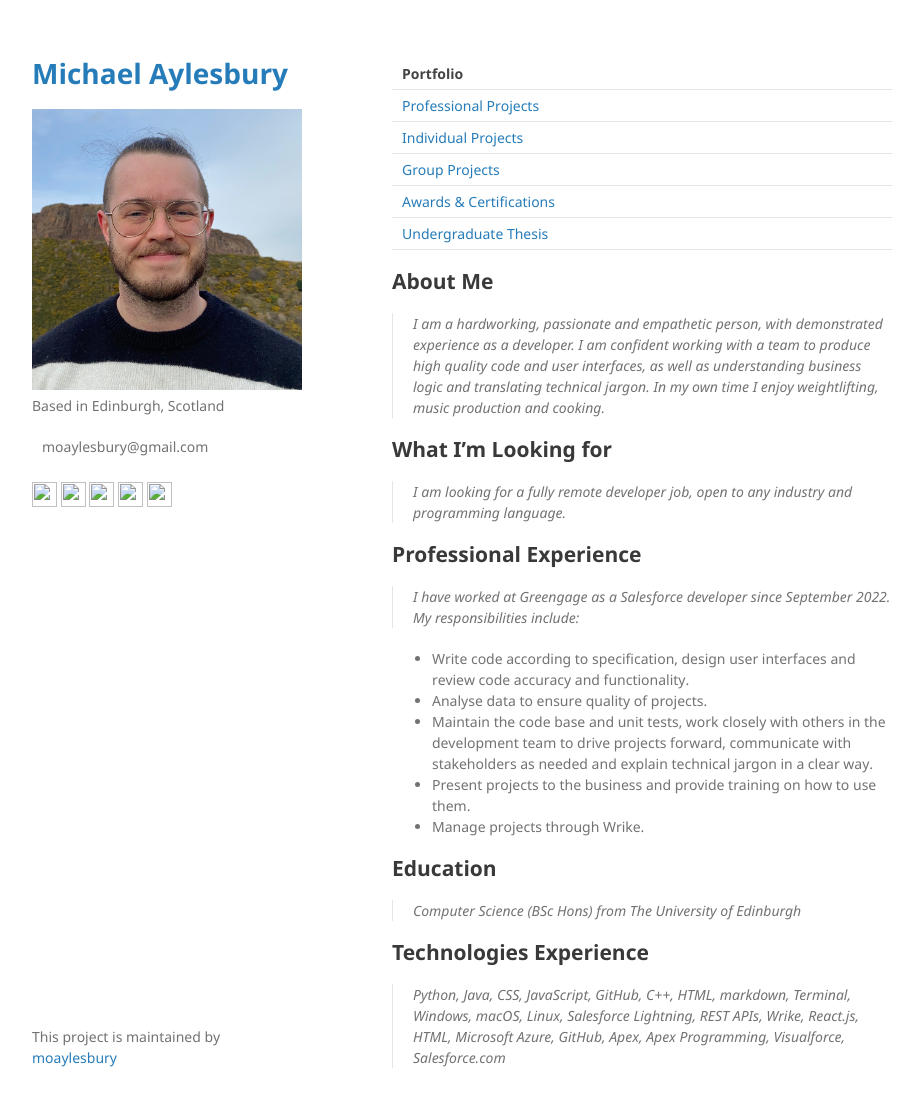
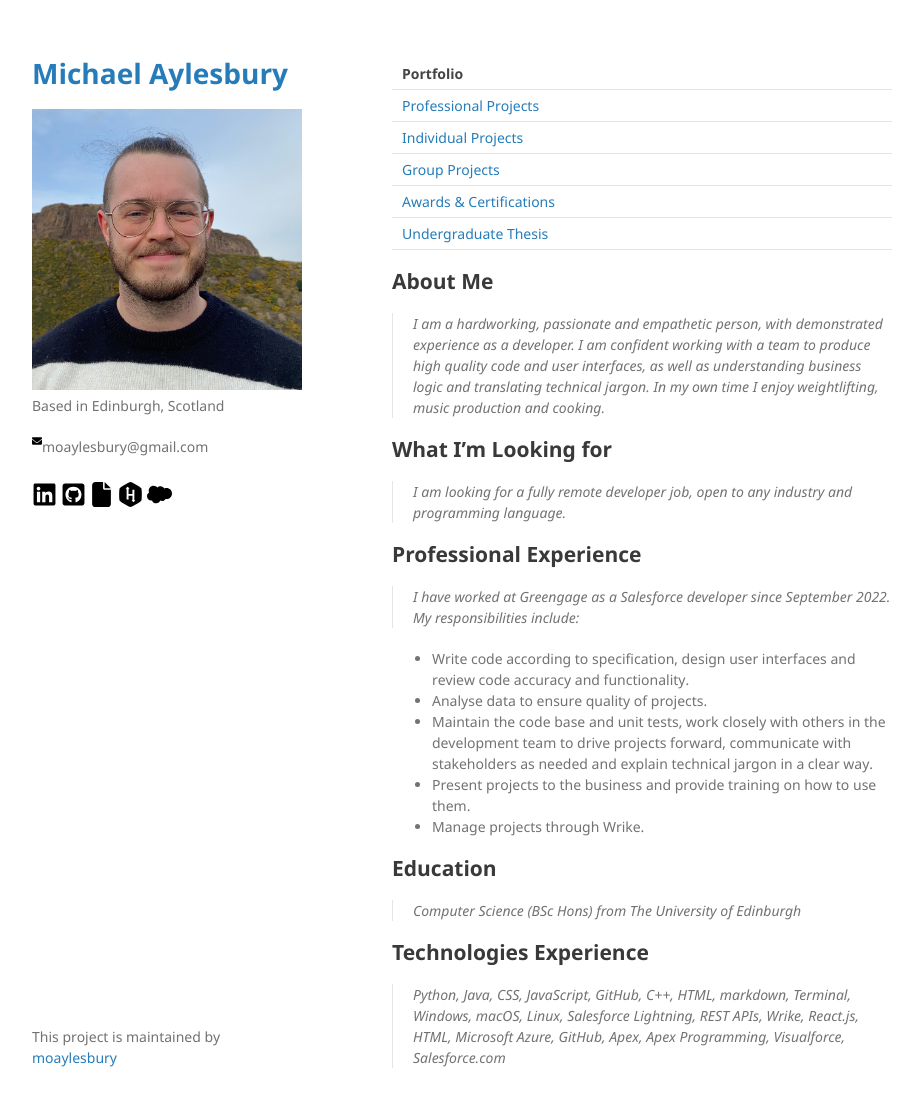
Before and after one commit to moaylesbury/michaelaylesbury.github.io, a Jekyll site: the page built from index.md, in a window 1280 px wide and 1138 px high. Shown: the top 1107 px of the window, without its empty margins (178-1101 px from the left). Built offline with Jekyll 4.4.1, drawn with Linux system fonts in a browser that asks for light colours.

Commit message:
Update svg refs

```diff
--- a/_layouts/default.html
+++ b/_layouts/default.html
@@ -22,7 +22,7 @@
         {% endif %}
 
         <p>{{ site.description | default: site.github.project_tagline }}</p>
-        <div style="display:inline-block; overflow:hidden"><img src="./envelope-solid.svg" style="float:left; padding-left:4px padding-right:4px padding-top:4px" height="10px" width="10px"><p style="float:right">moaylesbury@gmail.com</p></div>
+        <div style="display:inline-block; overflow:hidden"><img src="./assets/svgs/envelope-solid.svg" style="float:left; padding-left:4px padding-right:4px padding-top:4px" height="10px" width="10px"><p style="float:right">moaylesbury@gmail.com</p></div>
         <br>
 
 <!--         {% if site.github.is_project_page %}
@@ -35,11 +35,11 @@
 
         {% if site.show_downloads %}
 <!--         <ul class="downloads"> -->
-          <a href="https://www.linkedin.com/in/michaelaylesbury/"><img src="./linkedin-brands.svg" height="25px" width="25px"></a>
-          <a href="https://github.com/moaylesbury"><img src="./square-github-brands.svg" height="25px" width="25px"></a>
-          <a href="https://nbviewer.org/github/moaylesbury/moaylesbury.github.io/blob/gh-pages/Michael%20Aylesbury%20CV.pdf"><img src="./file-solid.svg"  height="25px" width="25px"></a>
-          <a href="https://www.hackerrank.com/moaylesbury"><img src="./hackerrank-brands.svg" height="25px" width="25px"></a>
-          <a href="https://www.salesforce.com/trailblazer/moaylesbury"><img src="./salesforce.svg" height="25px" width="25px"></a>
+          <a href="https://www.linkedin.com/in/michaelaylesbury/"><img src="./assets/svgs/linkedin-brands.svg" height="25px" width="25px"></a>
+          <a href="https://github.com/moaylesbury"><img src="./assets/svgs/square-github-brands.svg" height="25px" width="25px"></a>
+          <a href="https://nbviewer.org/github/moaylesbury/moaylesbury.github.io/blob/gh-pages/Michael%20Aylesbury%20CV.pdf"><img src="./assets/svgs/file-solid.svg"  height="25px" width="25px"></a>
+          <a href="https://www.hackerrank.com/moaylesbury"><img src="./assets/svgs/hackerrank-brands.svg" height="25px" width="25px"></a>
+          <a href="https://www.salesforce.com/trailblazer/moaylesbury"><img src="./assets/svgs/salesforce.svg" height="25px" width="25px"></a>
 
 <!--         </ul> -->
         {% endif %}
```
